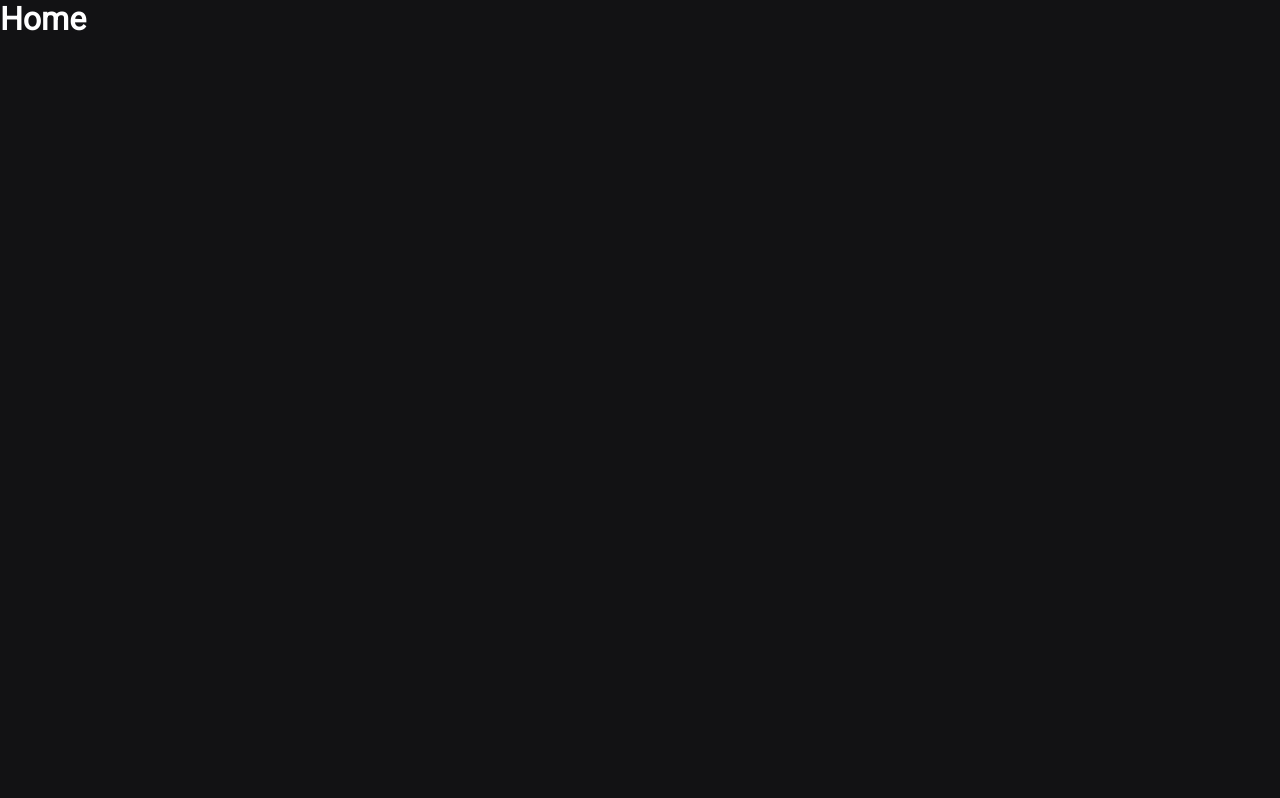
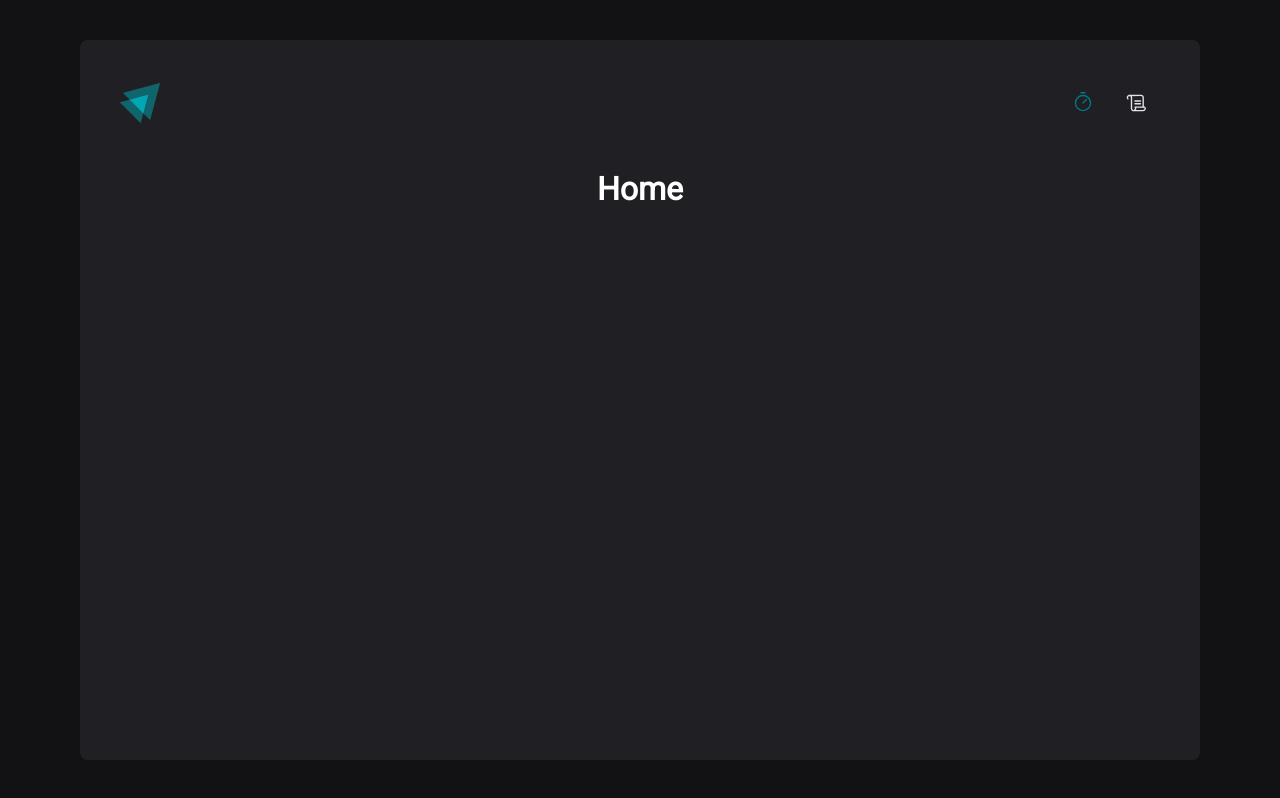
Before and after one commit to kayooliveira/ignite-timer, a React (Vite) app: page / in a window 1280 px wide. Built offline with nearby package versions, Linux system fonts and the light colour scheme.

Commit message:
feat(creating router component and defining home and history routes): :sparkles:

```diff
--- a/src/router/index.tsx
+++ b/src/router/index.tsx
@@ -1,13 +1,18 @@
+import { History } from '@pages/History'
+import { Home } from '@pages/Home'
 import React from 'react'
 import { BrowserRouter, Route, Routes } from 'react-router-dom'
 
-import { Home } from '../pages/Home'
+import { DefaultLayout } from '../layouts/DefaultLayout'
 
 export function Router() {
   return (
     <BrowserRouter>
       <Routes>
-        <Route path="/" element={<Home />} />
+        <Route path="/" element={<DefaultLayout />}>
+          <Route index element={<Home />} />
+          <Route path="/historico" element={<History />} />
+        </Route>
       </Routes>
     </BrowserRouter>
   )
```
